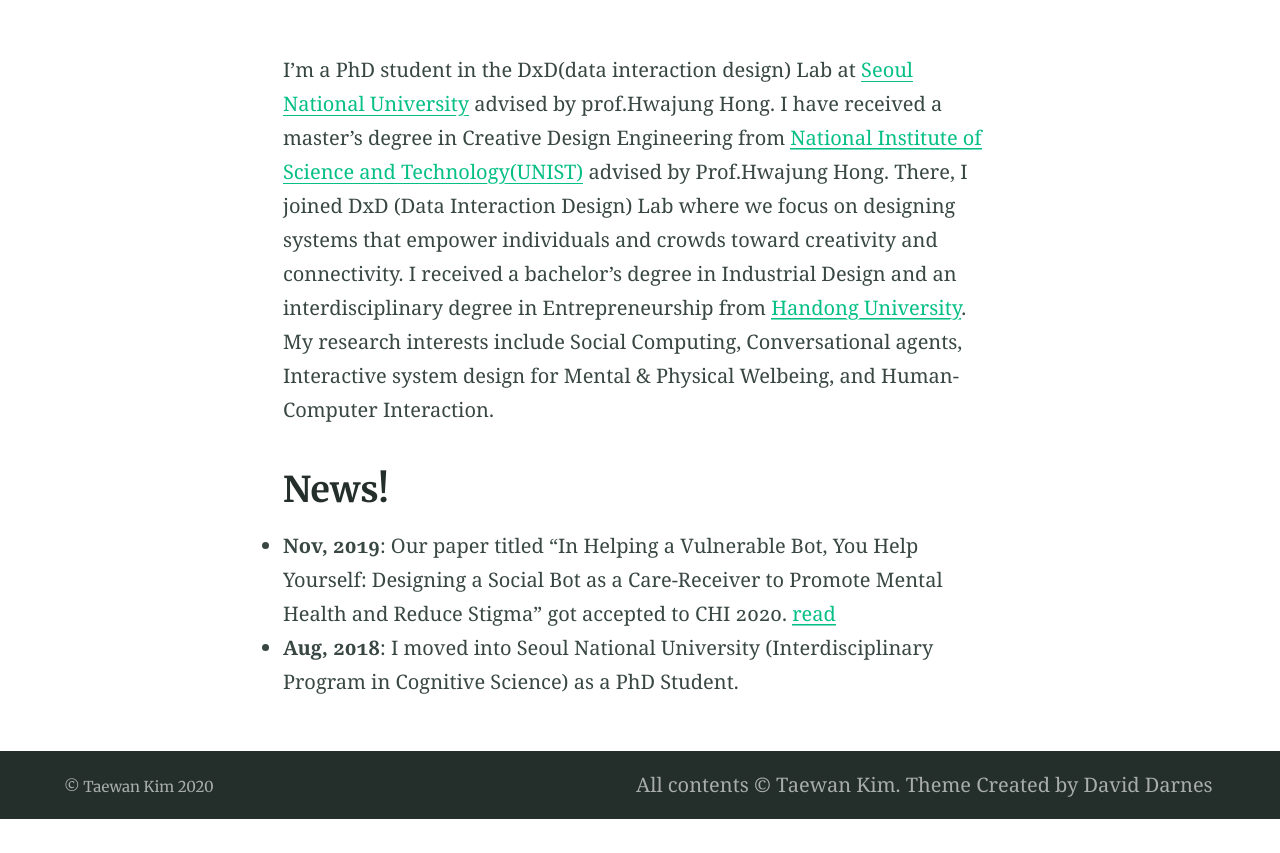
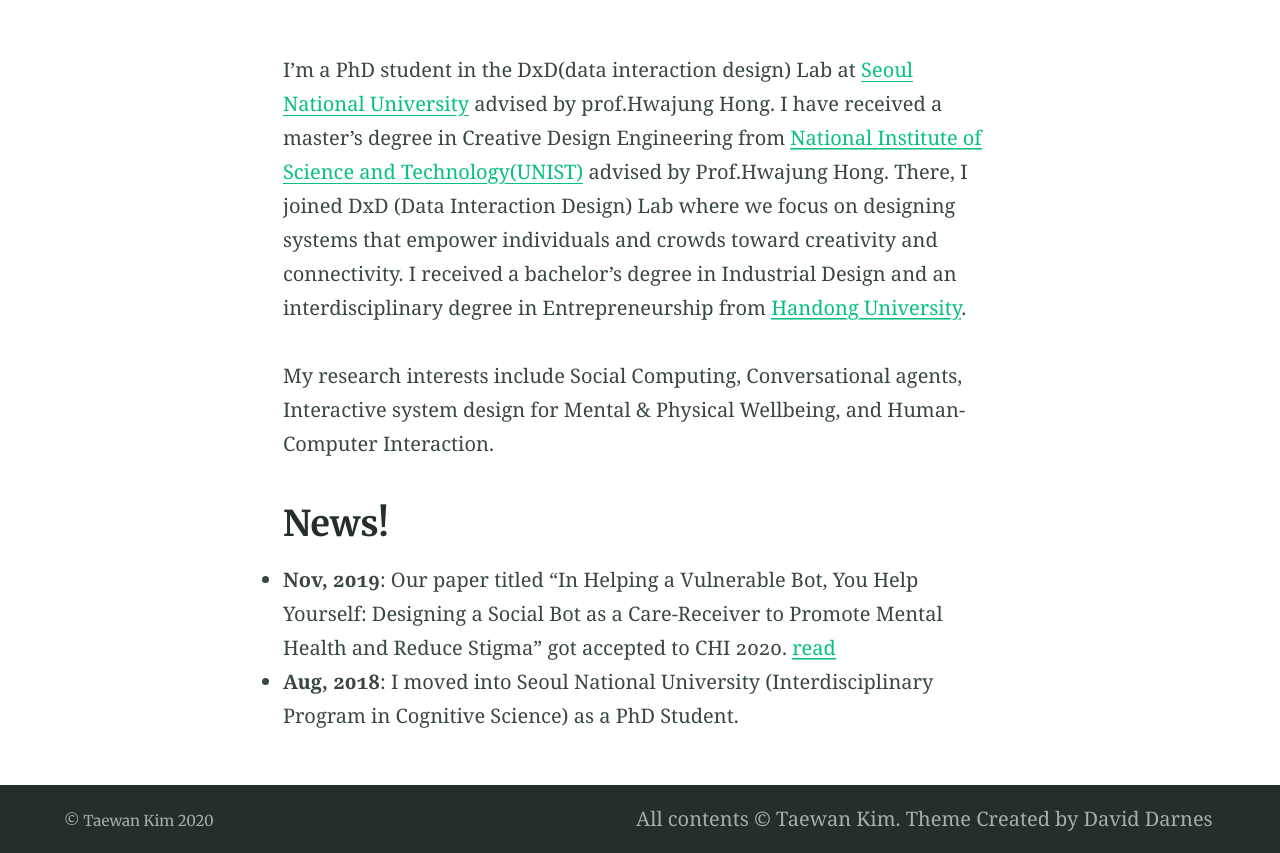
Before and after one commit to twkim24/twkim24.github.io, a Jekyll site: the page built from index.md, in a window 1280 px wide. Shown: the part 424-1277 px from the top of the page. Built offline with Jekyll 4.4.1, drawn with Linux system fonts in a browser that asks for light colours; our own code applies the rules of GitHub Pages for plain Markdown files; before the commit the page ends 1243 px from its top, so only the background shows below that.

Commit message:
Update index.md

```diff
--- a/index.md
+++ b/index.md
@@ -6,7 +6,7 @@
 feature_image: "https://picsum.photos/1300/400?image=989"
 excerpt:
 ---
-I'm a PhD student in the DxD(data interaction design) Lab at <a href="https://www.snu.ac.kr/" target="_blank">Seoul National University</a> advised by prof.Hwajung Hong. I have received a master's degree in Creative Design Engineering from <a href="https://www.unist.ac.kr/" target="_blank">National Institute of Science and Technology(UNIST)</a> advised by Prof.Hwajung Hong. There, I joined DxD (Data Interaction Design) Lab where we focus on designing systems that empower individuals and crowds toward creativity and connectivity. I received a bachelor's degree in Industrial Design and an interdisciplinary degree in Entrepreneurship from <a href="https://www.handong.edu/eng/" target="_blank">Handong University</a>. My research interests include Social Computing, Conversational agents, Interactive system design for Mental & Physical Welbeing, and Human-Computer Interaction.
+I'm a PhD student in the DxD(data interaction design) Lab at <a href="https://www.snu.ac.kr/" target="_blank">Seoul National University</a> advised by prof.Hwajung Hong. I have received a master's degree in Creative Design Engineering from <a href="https://www.unist.ac.kr/" target="_blank">National Institute of Science and Technology(UNIST)</a> advised by Prof.Hwajung Hong. There, I joined DxD (Data Interaction Design) Lab where we focus on designing systems that empower individuals and crowds toward creativity and connectivity. I received a bachelor's degree in Industrial Design and an interdisciplinary degree in Entrepreneurship from <a href="https://www.handong.edu/eng/" target="_blank">Handong University</a>. <br><br> My research interests include Social Computing, Conversational agents, Interactive system design for Mental & Physical Wellbeing, and Human-Computer Interaction.
 
 ## News!
 - <b>Nov, 2019</b>: Our paper titled “In Helping a Vulnerable Bot, You Help Yourself: Designing a Social Bot as a Care-Receiver to Promote Mental Health and Reduce Stigma” got accepted to CHI 2020. <a href="/academic/2019/11/09/chi2020/">read</a>
```
